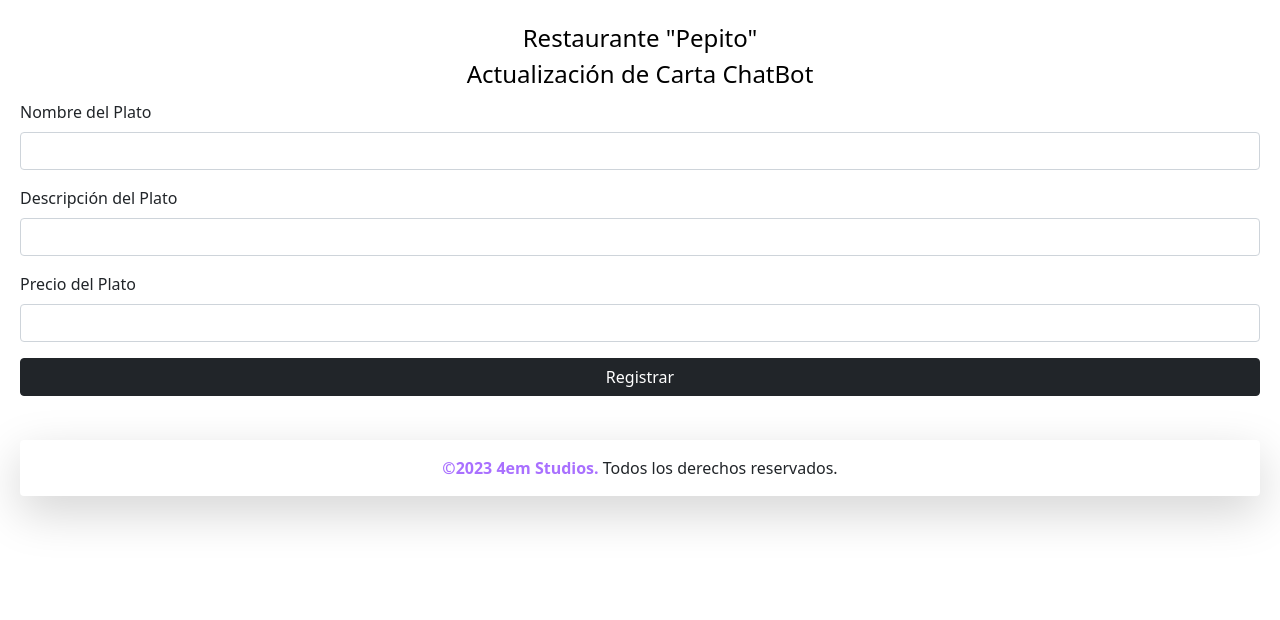
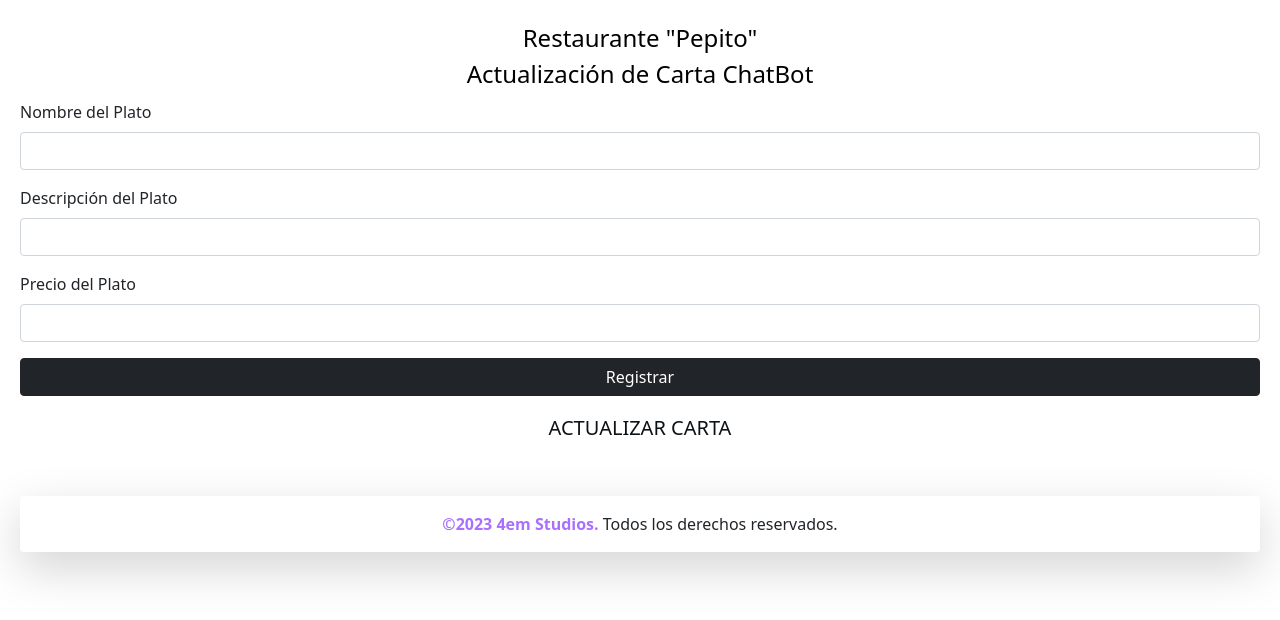
Before and after one commit to alexrojamir/WhatsAppBot, a website: page index.html in a window 1280 px wide. Drawn offline with nearby package versions, Linux system fonts and the light colour scheme.

Commit message:
Update index.html

```diff
--- a/index.html
+++ b/index.html
@@ -25,6 +25,8 @@
       </div>
       <button type="submit" class="btn btn-dark">Registrar</button>
     </form>
+    <div style="text-align: center;"><h5><a href="D:\Personal\github\WhatsAppBot\Admin\index.html" style="color:#0D1216;text-decoration: none;">ACTUALIZAR CARTA</a></h5></div>
+    <br>
     <div id="items-container"></div>
 
     <script src="script.js"></script>
```
